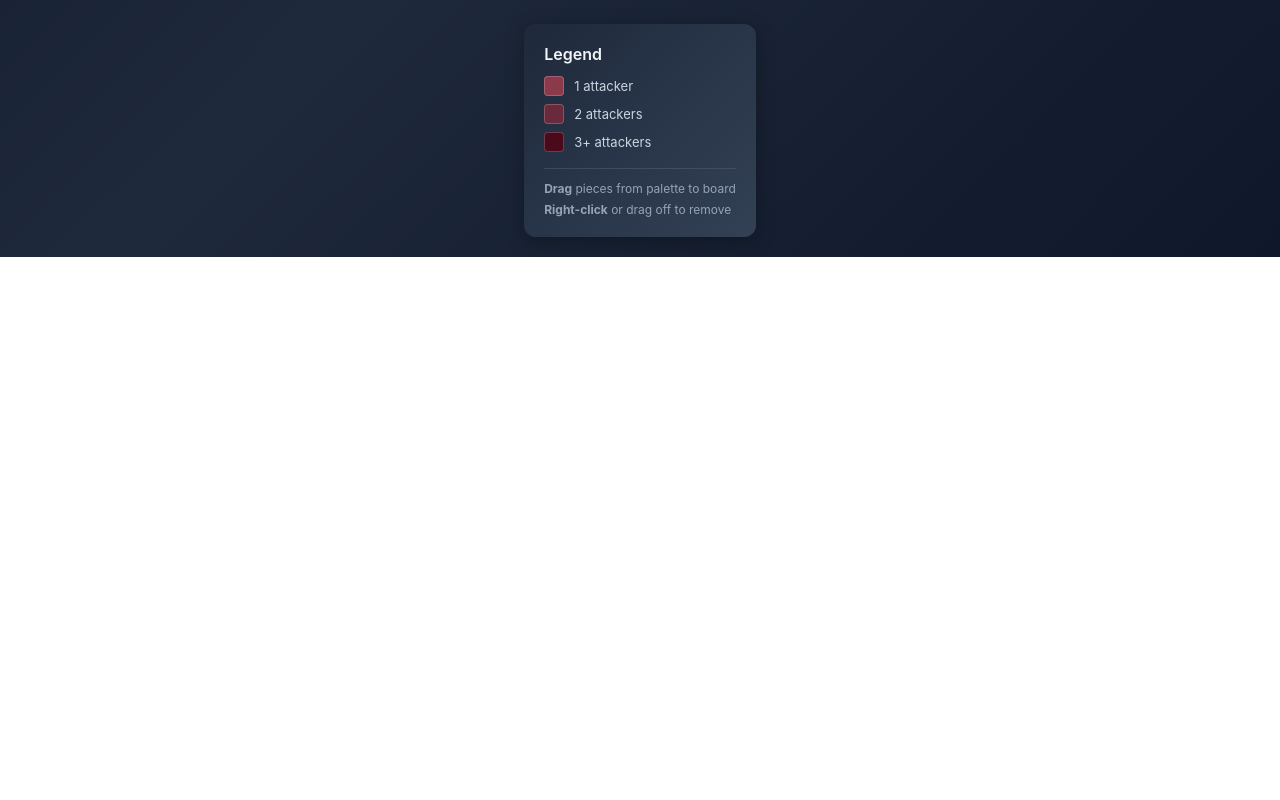
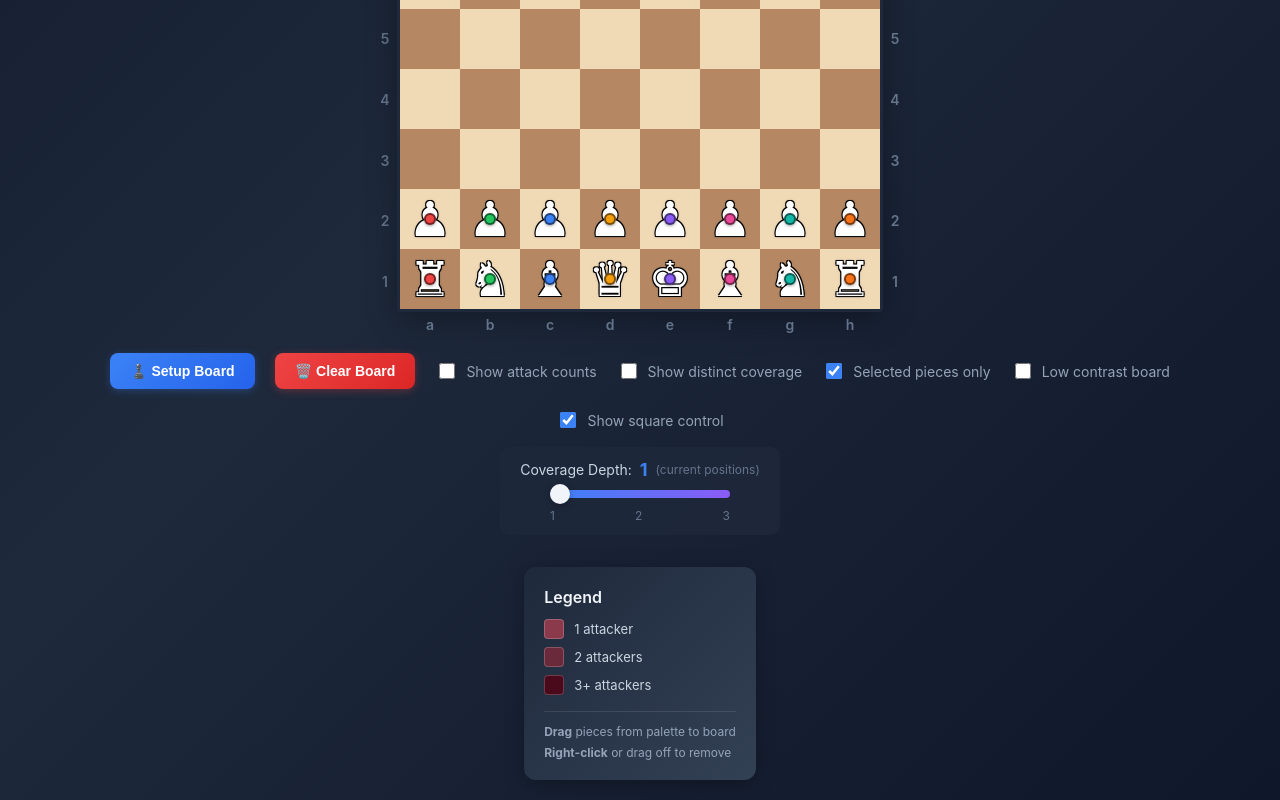
Before and after one commit to clawdbotbradj00/chess-attack-visualizer, a React (Vite) app: page / in a window 1280 px wide. Shown: the part 819-1619 px from the top of the page. Before the commit the page ends 1076 px from the top, so only its background shows below. Built offline with nearby package versions, Linux system fonts and the light colour scheme.

Commit message:
Add 'Show square control' checkbox (default: on)
- Toggle contested square highlighting on/off
- Default is ticked/enabled

```diff
--- a/src/App.jsx
+++ b/src/App.jsx
@@ -97,6 +97,7 @@ function App() {
   const [selectedOnly, setSelectedOnly] = useState(true)
   const [selectedPieces, setSelectedPieces] = useState(new Set())
   const [lowContrast, setLowContrast] = useState(false)
+  const [showContested, setShowContested] = useState(true)
 
   // Calculate attacks with depth support
   const attacks = coverageDepth > 1
@@ -295,6 +296,7 @@ function App() {
             selectedOnly={selectedOnly}
             selectedPieces={selectedPieces}
             lowContrast={lowContrast}
+            showContested={showContested}
             onDragStart={handleDragStart}
             onDrop={handleDrop}
             onDragEnd={handleDragEnd}
@@ -340,6 +342,14 @@ function App() {
                 onChange={e => setLowContrast(e.target.checked)}
               />
               Low contrast board
+            </label>
+            <label className="toggle-label">
+              <input
+                type="checkbox"
+                checked={showContested}
+                onChange={e => setShowContested(e.target.checked)}
+              />
+              Show square control
             </label>
           </div>
 
--- a/src/components/ChessBoard.jsx
+++ b/src/components/ChessBoard.jsx
@@ -96,6 +96,7 @@ const ChessBoard = memo(function ChessBoard({
   selectedOnly = false,
   selectedPieces = new Set(),
   lowContrast = false,
+  showContested = true,
   onDragStart,
   onDrop,
   onDragEnd,
@@ -250,7 +251,7 @@ const ChessBoard = memo(function ChessBoard({
               // Count white and black attackers from RAW (unfiltered) data for contested
               const rawWhiteAttackers = rawAttackers.filter(a => a.color === 'white').length
               const rawBlackAttackers = rawAttackers.filter(a => a.color === 'black').length
-              const isContested = rawWhiteAttackers > 0 && rawBlackAttackers > 0
+              const isContested = showContested && rawWhiteAttackers > 0 && rawBlackAttackers > 0
 
               // Check if all depth1 attackers are black
               const allDepth1Black = depth1Attackers > 0 && depth1AttackersList.every(a => a.color === 'black')
```
